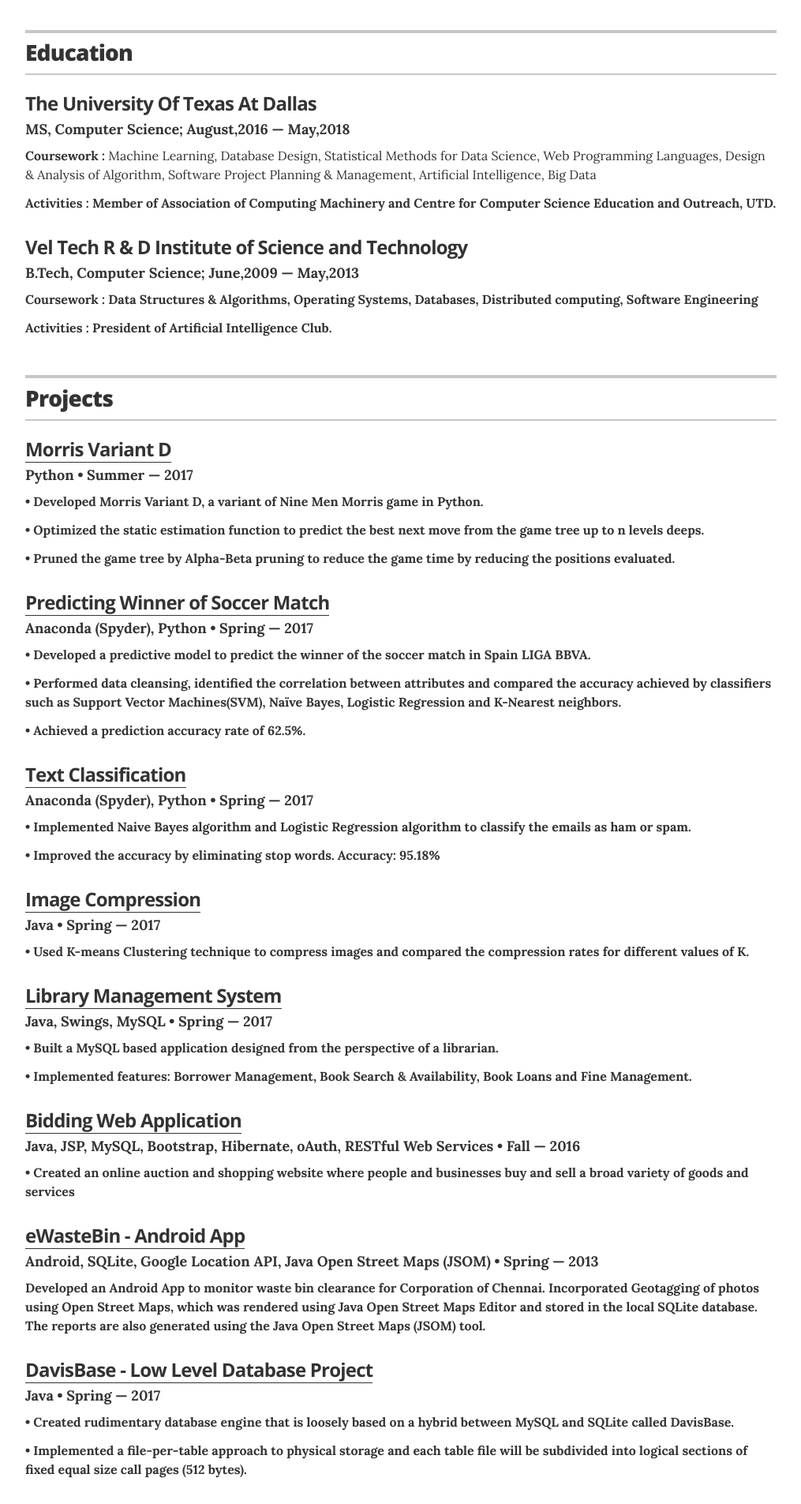
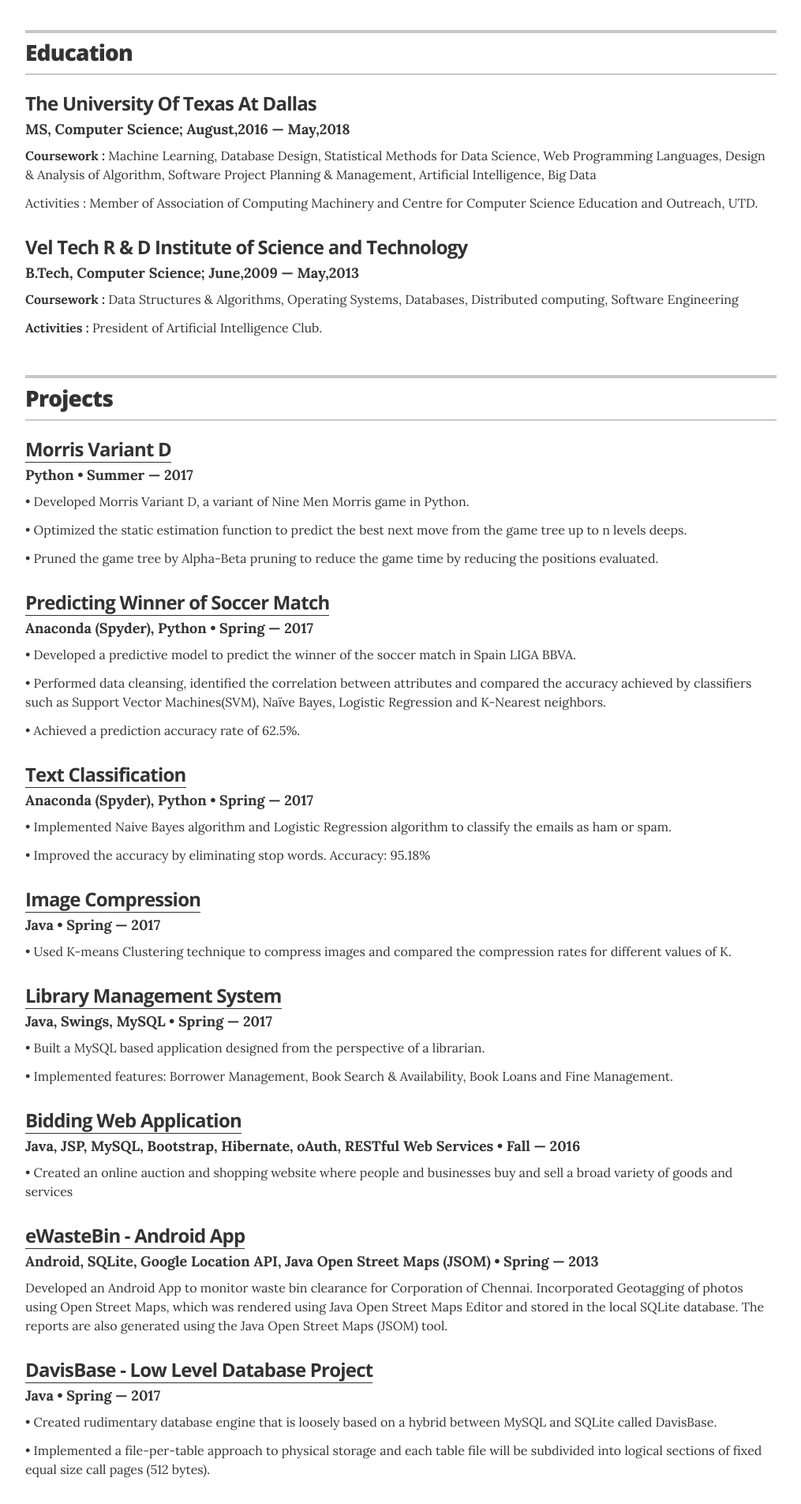
Before and after one commit to mohanakrishnavh/mohanakrishnavh.github.io, a Jekyll site: the page index.html, which Jekyll copies as it is, in a window 1280 px wide. Shown: the part 501-2406 px from the top of the page at 79% size, without its empty margins (132-1147 px from the left). Built offline with Jekyll 4.4.1, drawn with Linux system fonts in a browser that asks for light colours.

Commit message:
Update index.html

```diff
--- a/index.html
+++ b/index.html
@@ -125,7 +125,7 @@
 
 
        <p class="resume-item-copy"><b>Coursework :</b> Machine Learning, Database Design, Statistical Methods for Data Science, Web Programming Languages, Design & Analysis of Algorithm, Software Project Planning & Management, Artificial Intelligence, Big Data</p>
-	     <p class="resume-item-copy"><b>Activities : Member of Association of Computing Machinery and Centre for Computer Science Education and Outreach, UTD. </p>
+	     <p class="resume-item-copy">Activities : Member of Association of Computing Machinery and Centre for Computer Science Education and Outreach, UTD. </p>
 	      </div>
 
    <!--      <div class="resume-item" itemscope itemprop="alumniOf" itemtype="http://schema.org/CollegeOrUniversity">
```
